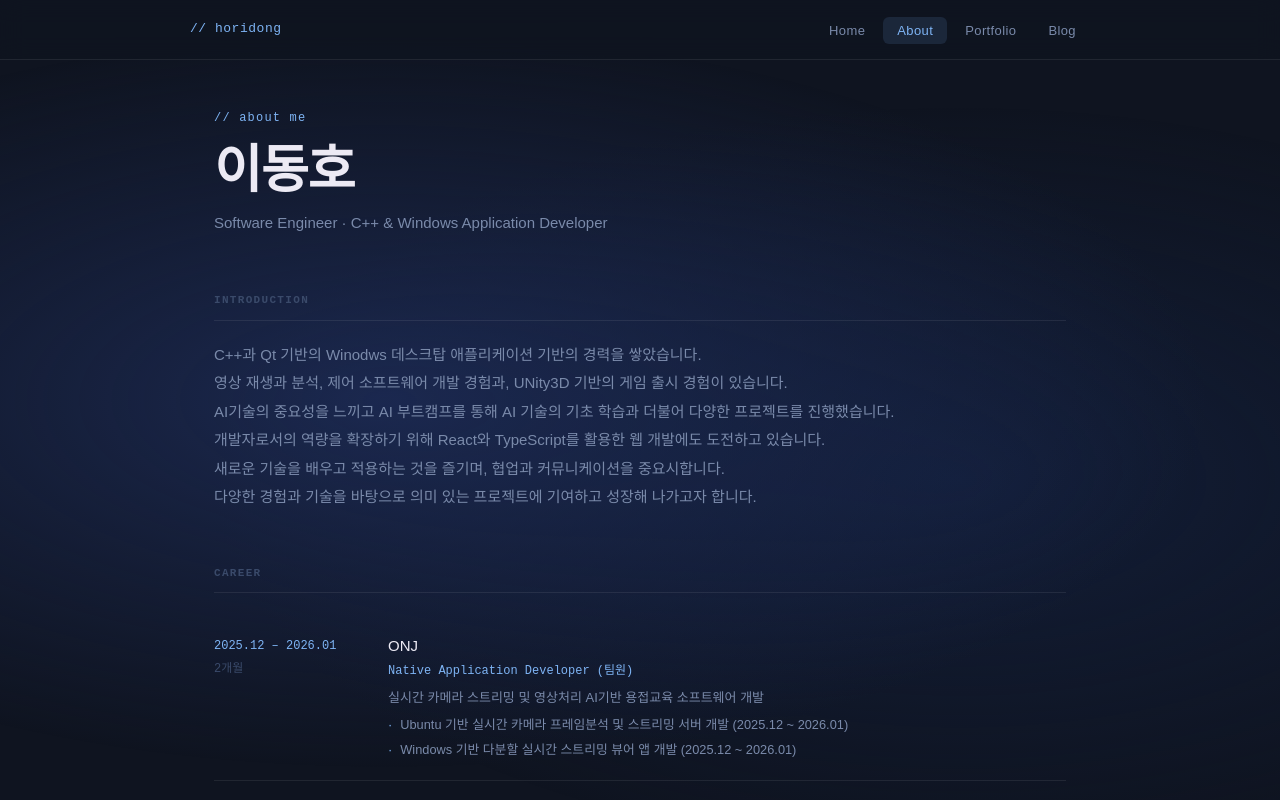
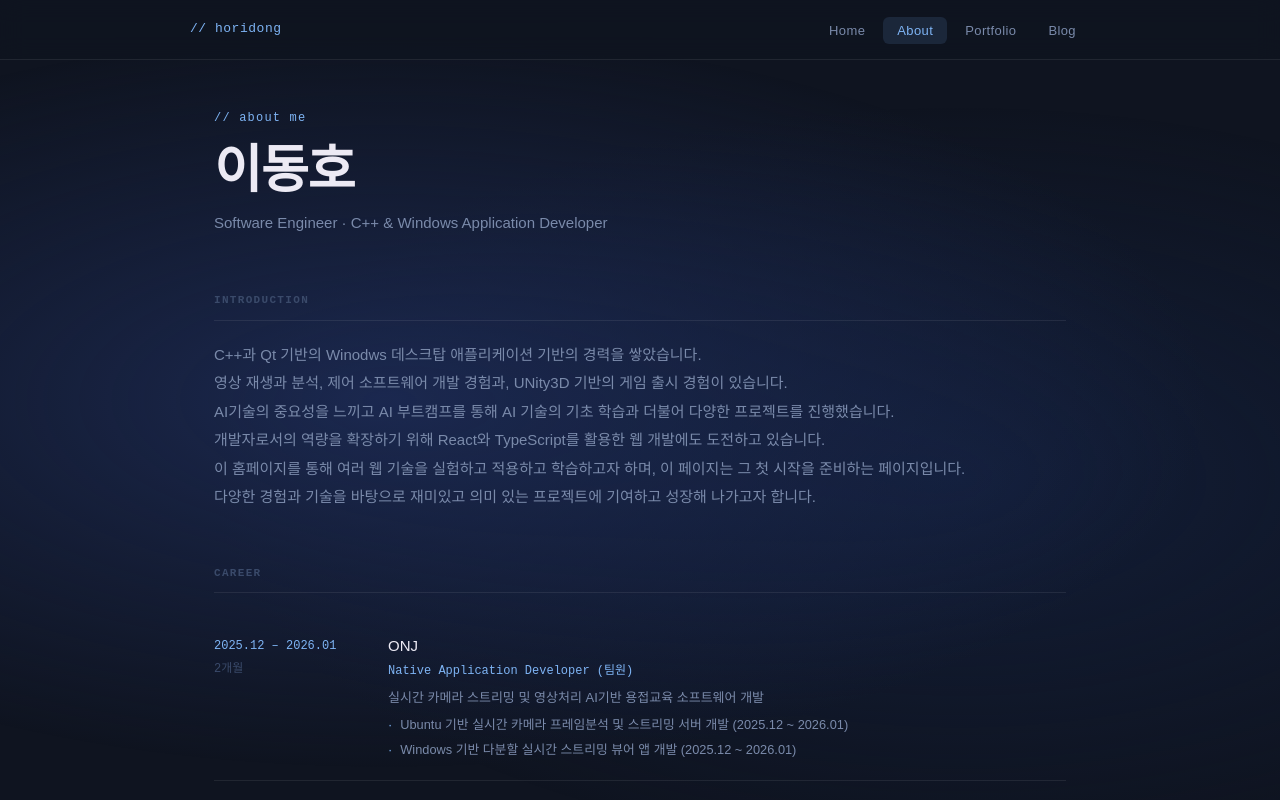
Before and after one commit to Freedate/MyHome_, a React (Vite) app: page /about in a window 1280 px wide. Shown: the top 800 px of the page. Built offline with nearby package versions, Linux system fonts and the light colour scheme; no server answers.

Commit message:
fix: bio fix

```diff
--- a/src/pages/About.jsx
+++ b/src/pages/About.jsx
@@ -5,8 +5,8 @@ const DATA = {
   영상 재생과 분석, 제어 소프트웨어 개발 경험과, UNity3D 기반의 게임 출시 경험이 있습니다.
   AI기술의 중요성을 느끼고 AI 부트캠프를 통해 AI 기술의 기초 학습과 더불어 다양한 프로젝트를 진행했습니다.
   개발자로서의 역량을 확장하기 위해 React와 TypeScript를 활용한 웹 개발에도 도전하고 있습니다.
-  새로운 기술을 배우고 적용하는 것을 즐기며, 협업과 커뮤니케이션을 중요시합니다.
-  다양한 경험과 기술을 바탕으로 의미 있는 프로젝트에 기여하고 성장해 나가고자 합니다.`,
+  이 홈페이지를 통해 여러 웹 기술을 실험하고 적용하고 학습하고자 하며, 이 페이지는 그 첫 시작을 준비하는 페이지입니다.
+  다양한 경험과 기술을 바탕으로 재미있고 의미 있는 프로젝트에 기여하고 성장해 나가고자 합니다.`,
 
   career: [
     {
```
